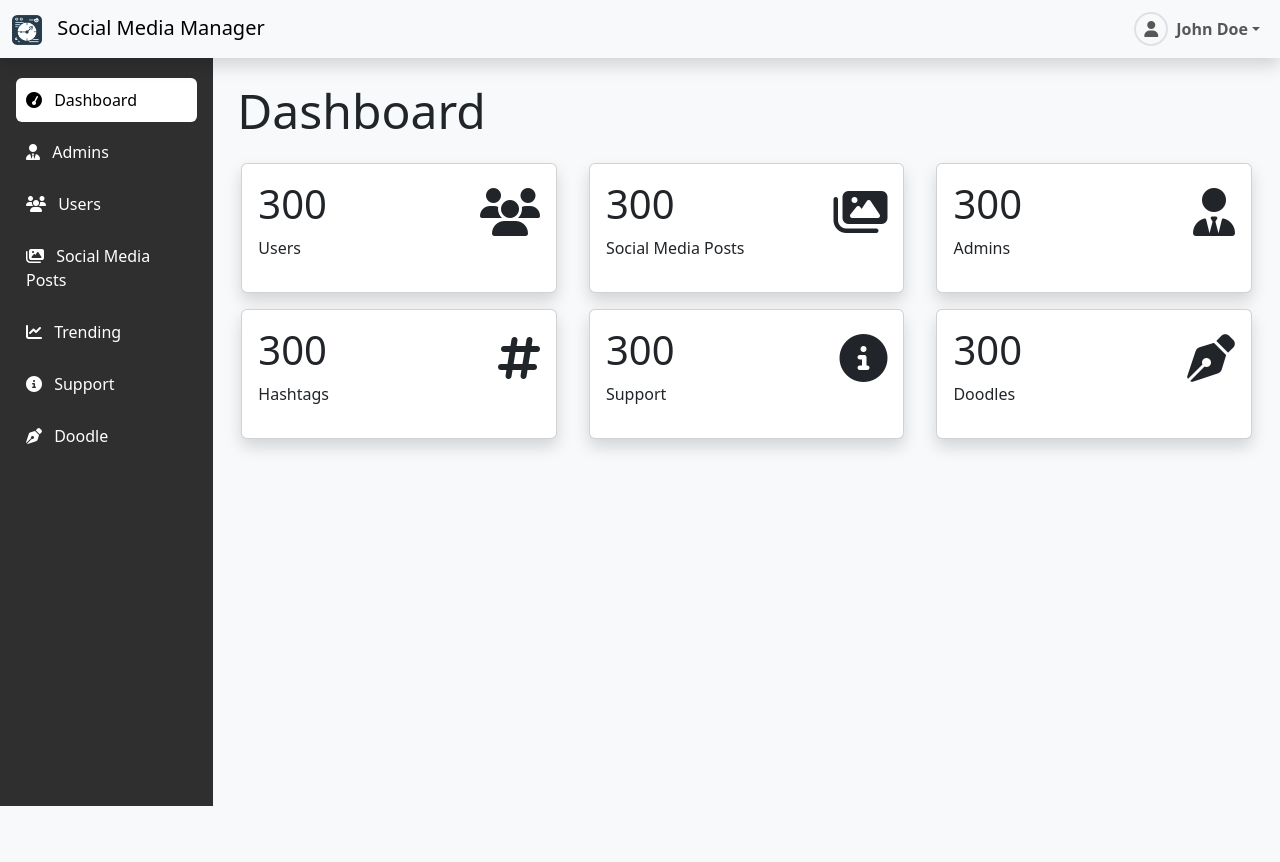
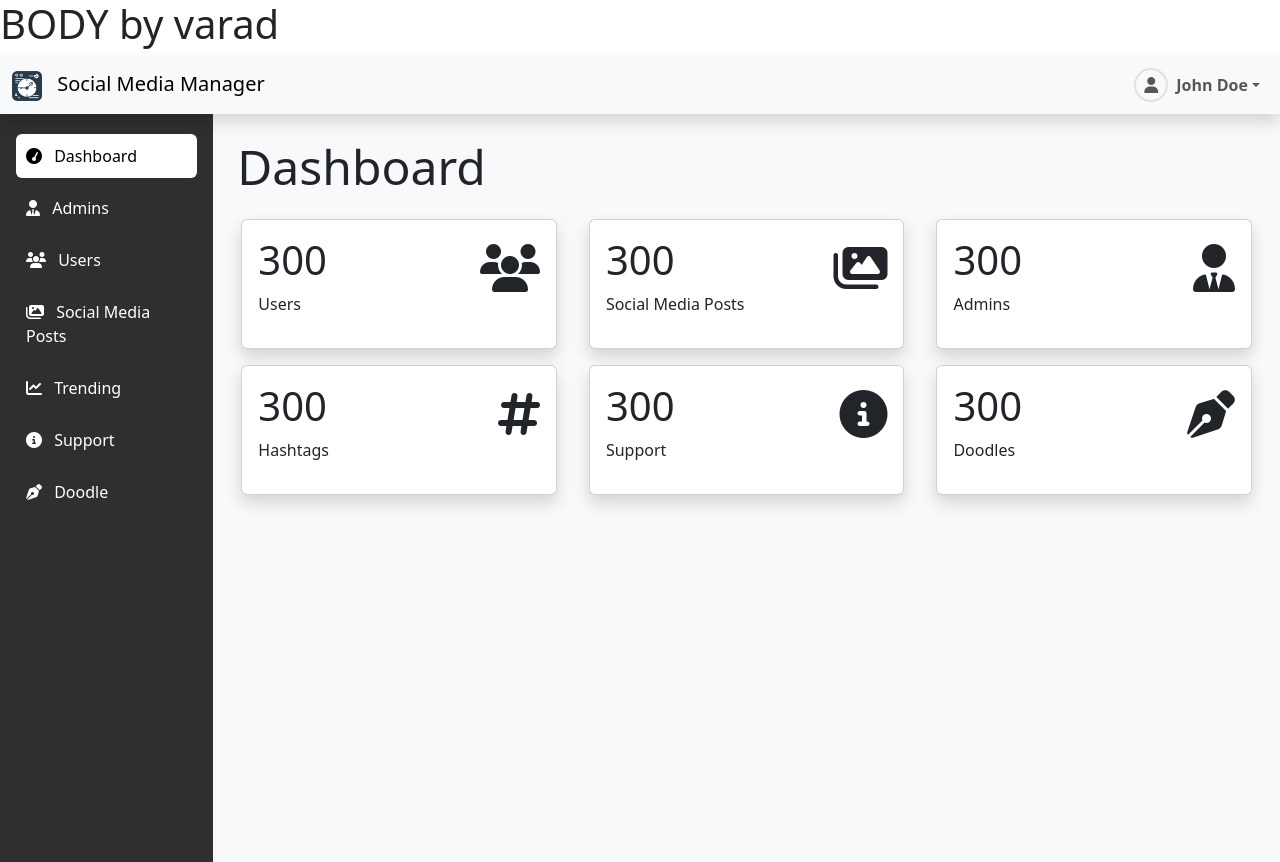
Before and after one commit to 11-Yash/smm, a PHP site: page / in a window 1280 px wide. Before the commit the page ends 806 px from the top, so only its background shows below. Run offline with PHP 8.4, Linux system fonts and the light colour scheme; some libraries are stand-ins or nearby versions.

Commit message:
Update index.php

```diff
--- a/index.php
+++ b/index.php
@@ -10,7 +10,7 @@
 </head>
 
 <body>
-    <!-- <h1>BODY</h1> -->
+    <h1>BODY by varad</h1>
     <?php include('required/navbar.php'); ?>
 
     <div class="container-fluid">
```
